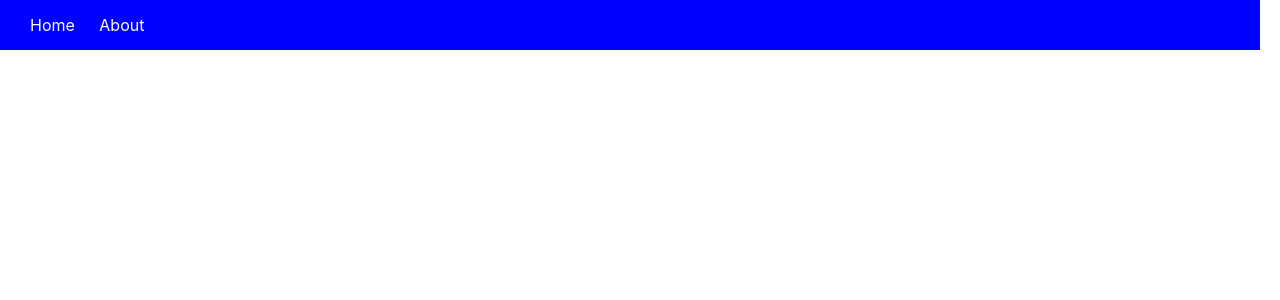
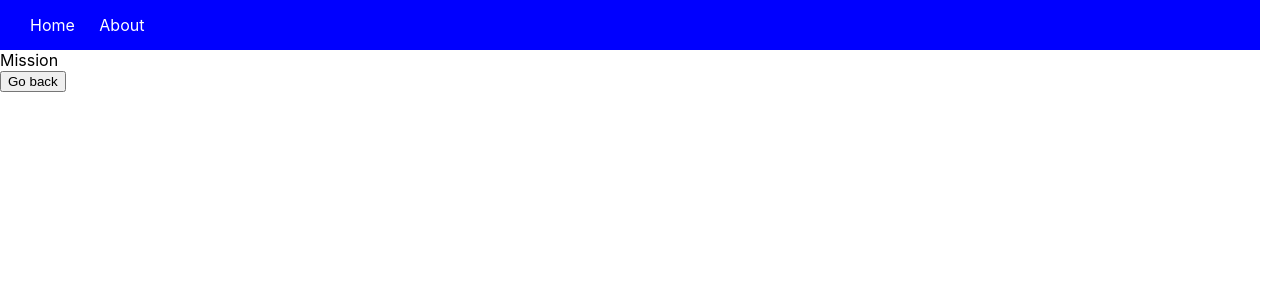
Before and after one commit to CannSahin/Router, a React (Create React App) app: page /misson in a window 1280 px wide. Before the commit this address had no page. Shown: the top 300 px of the page. Built offline with nearby package versions, Linux system fonts and the light colour scheme.

Commit message:
Added useNavigate.

```diff
--- a/src/App.js
+++ b/src/App.js
@@ -3,6 +3,8 @@ import {Routes,Route} from "react-router-dom";
 import Home from "./components/Home";
 import AboutUs from "./components/AboutUs";
 import Navbar from "./components/Navbar";
+import Mission from "./components/Mission";
+import WrongPath from "./components/WrongPath";
 
 
 function App() {
@@ -12,6 +14,8 @@ function App() {
         <Routes>
           <Route path="/" element={<Home/>} />
           <Route path="/aboutUs" element={<AboutUs/>} />
+          <Route path="/misson" element={<Mission/>} />
+          <Route path="*" element={<WrongPath/>} />
         </Routes>
 
       </div>
--- a/src/components/Home.js
+++ b/src/components/Home.js
@@ -1,8 +1,16 @@
 import React from 'react'
+import {useNavigate} from "react-router-dom";
 
 function Home() {
+
+    const navigate=useNavigate();
+
     return (
-        <div>Home</div>
+        <>
+            <div>Home</div>
+            <button onClick={()=>navigate('/mission')}> Go to mission</button>
+        </>
+
     )
 }
 
--- /dev/null
+++ b/src/components/Mission.js
@@ -0,0 +1,14 @@
+import React from 'react'
+import {useNavigate} from "react-router-dom";
+
+function Mission() {
+    const navigate = useNavigate();
+    return (
+    <>
+        <div>Mission</div>
+        <button onClick={()=>navigate('/Home')}>Go back</button>
+    </>
+    )
+}
+
+export default Mission
--- /dev/null
+++ b/src/components/WrongPath.js
@@ -0,0 +1,9 @@
+import React from 'react'
+
+function WrongPath() {
+    return (
+        <div>WrongPath</div>
+    )
+}
+
+export default WrongPath
```
Also changed, not shown: src/components/History.js (added, +9 -0 lines).
